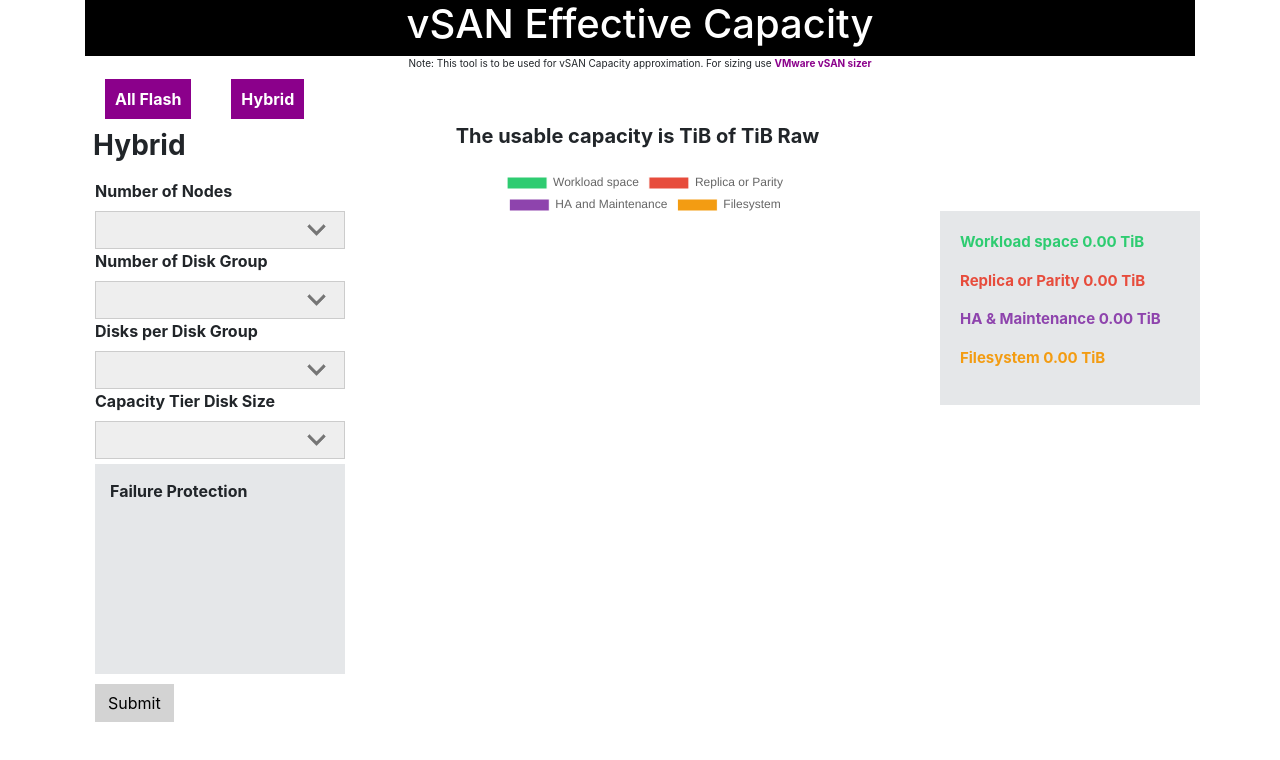
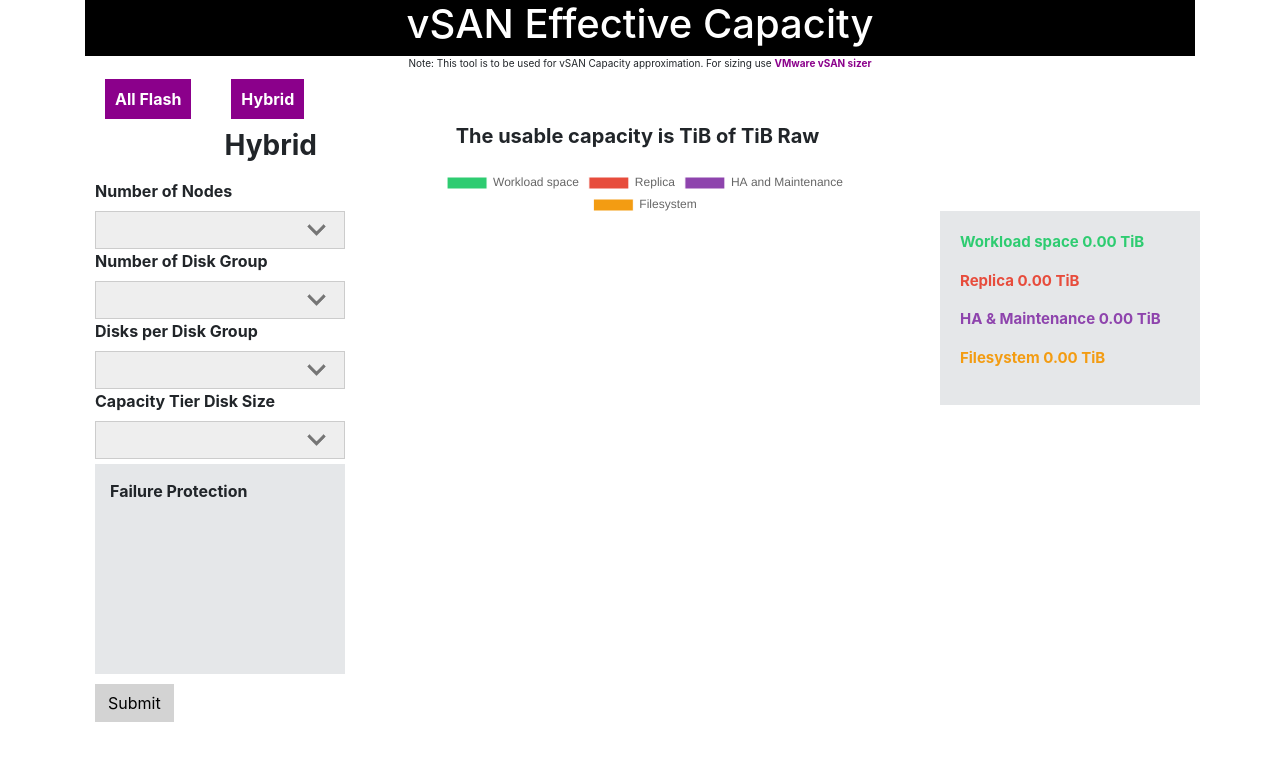
Before and after one commit to kauteetech/vsancapacity, an Angular app: page /hybrid in a window 1280 px wide. Shown: the top 760 px of the page. Built offline with nearby package versions, Linux system fonts and the light colour scheme.

Commit message:
chanes to hybrid css

```diff
--- a/src/app/hybrid/hybrid.component.css
+++ b/src/app/hybrid/hybrid.component.css
@@ -6,6 +6,8 @@
     margin-top: 10px;
     font-weight: bolder;
     padding: 8px;
+    text-align: right;
+    margin-right: 20px;
 
 }
 
--- a/src/app/hybrid/hybrid.component.html
+++ b/src/app/hybrid/hybrid.component.html
@@ -168,7 +168,7 @@
                 <div class="col col-md-3">
                     <div class="legend">
                         <p class="EF"> Workload space {{ hybrid.chartEF/1000  | number : '1.2-2' }} TiB </p>
-                        <p class="RF"> Replica or Parity {{ hybrid.chartRF/1000   | number : '1.2-2' }} TiB </p>
+                        <p class="RF"> Replica {{ hybrid.chartRF/1000   | number : '1.2-2' }} TiB </p>
                         <p class="Slack"> HA & Maintenance {{ hybrid.chartSlack/1000  | number : '1.2-2' }} TiB  </p>
                         <p class="Filesystem"> Filesystem {{ hybrid.chartFsUtil/1000   | number : '1.2-2' }} TiB  </p>
                     </div>
--- a/src/app/hybrid/hybrid.component.ts
+++ b/src/app/hybrid/hybrid.component.ts
@@ -60,7 +60,7 @@
     this.hybrid.newPieChart = new Chart(this.ctx, {
       type: 'pie',
       data: {
-          labels: ["Workload space", "Replica or Parity", "HA and Maintenance", "Filesystem"],
+          labels: ["Workload space", "Replica", "HA and Maintenance", "Filesystem"],
           datasets: [{
               label: 'vSAN Space',
               data: this.hybrid.values,
@@ -102,7 +102,7 @@
       let myChart = new Chart(this.ctx, {
         type: 'pie',
         data: {
-            labels: ["Workload space", "Replica or Parity", "HA and Maintenance", "Filesystem"],
+            labels: ["Workload space", "Replica", "HA and Maintenance", "Filesystem"],
             datasets: [{
                 label: 'vSAN Space',
                 data: [this.hybrid.chartEF, this.hybrid.chartRF, this.hybrid.chartSlack, this.hybrid.chartFsUtil ],
```
Also changed, not shown: 1 other file (tests, documents, lock files or other folders).
